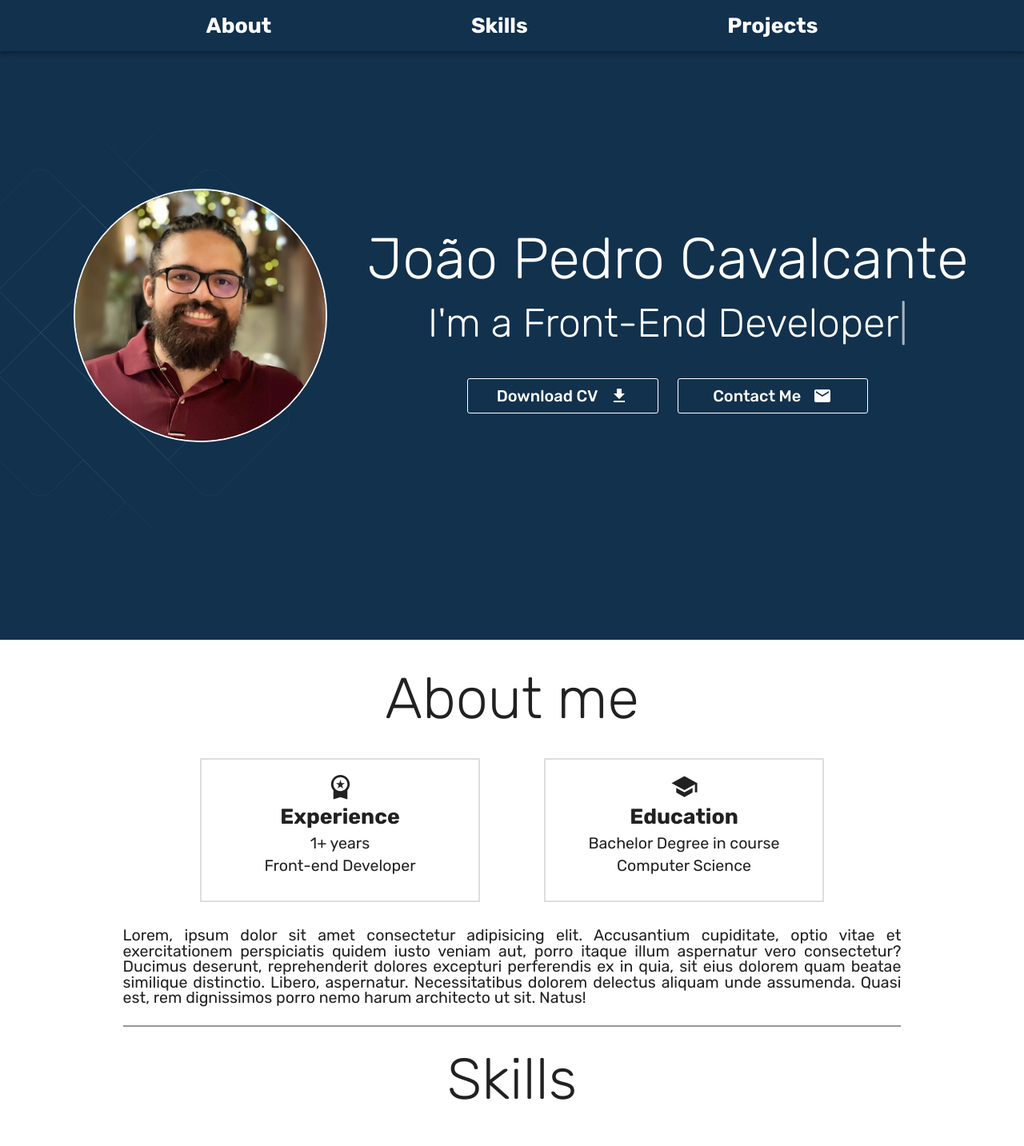
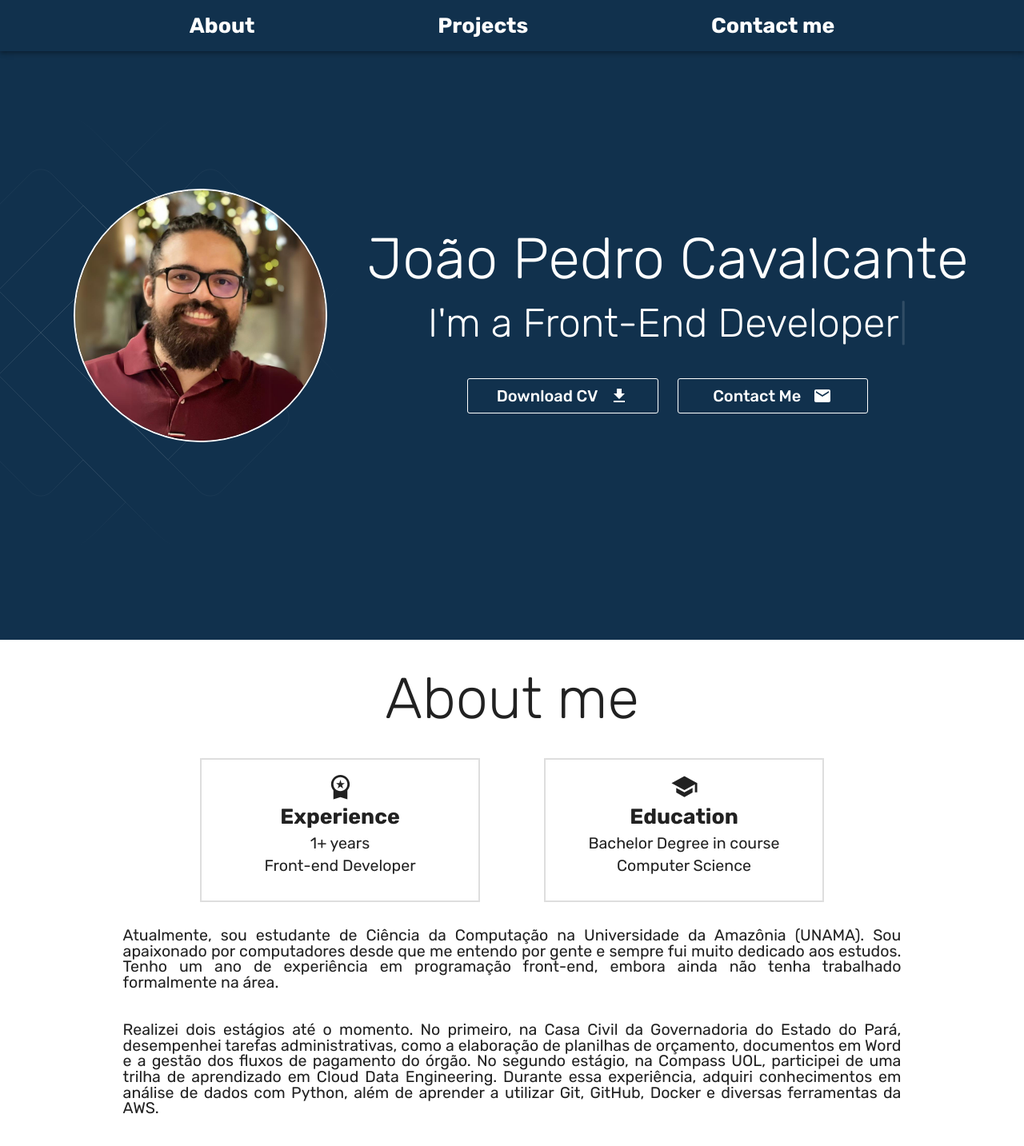
Before and after one commit to Jpedro900/portifolio, a React (Vite) app: page / in a window 1280 px wide. Shown: the top 1433 px of the page at 80% size. Built offline with nearby package versions, Linux system fonts and the light colour scheme.

Commit message:
Feat: various changes

```diff
--- a/src/components/NavBar/NavBar.tsx
+++ b/src/components/NavBar/NavBar.tsx
@@ -1,19 +1,29 @@
 import { AppBar, MenuItem, Toolbar, styled } from "@mui/material"
+import React from "react"
 
-const NavBar = () => {
+const NavBar: React.FC = () => {
 
     const StyledToolBar = styled(Toolbar)(() => ({
         display: 'flex',
         justifyContent: 'space-evenly',
     }))
 
+    const handleClick = (event: React.MouseEvent<HTMLLIElement>) => {
+      const target = event.target as HTMLLIElement;
+      const sectionId = target.innerText.toLowerCase();
+      const element = document.getElementById(`${sectionId.replace(" ","")}Section`);
+      if (element) {
+          element.scrollIntoView({ behavior: 'smooth' });
+      }
+    };
+
     return (
       <>
         <AppBar position="absolute">
             <StyledToolBar>
-                <MenuItem>About</MenuItem>
-                <MenuItem>Skills</MenuItem>
-                <MenuItem>Projects</MenuItem>
+                <MenuItem onClick={handleClick}>About</MenuItem>
+                <MenuItem onClick={handleClick}>Projects</MenuItem>
+                <MenuItem onClick={handleClick}>Contact me</MenuItem>
             </StyledToolBar>
         </AppBar>
       </>
--- a/src/pages/Home/About/About.tsx
+++ b/src/pages/Home/About/About.tsx
@@ -7,7 +7,7 @@ const About = () => {
 
     return (
       <>
-        <Grid container p={4}>
+        <Grid container p={4} id="aboutSection">
           <Grid item xs={12}>
             <Typography variant="h1" color="secondary.contrastText" textAlign="center">About me</Typography>
           </Grid>
@@ -51,11 +51,16 @@ const About = () => {
           </Grid>
           <Grid item xs={12} display="flex" justifyContent="center">
             <Box
-                width={"80%"}
+                width={{ xs:"95%" , md:"80%" }}
                 borderBottom="2px solid #979797"
                 paddingBottom={3}
+                textAlign= "justify"
                 >
-                <Typography variant="body2" color="secondary.contrastText" textAlign="justify" lineHeight={1}>Lorem, ipsum dolor sit amet consectetur adipisicing elit. Accusantium cupiditate, optio vitae et exercitationem perspiciatis quidem iusto veniam aut, porro itaque illum aspernatur vero consectetur? Ducimus deserunt, reprehenderit dolores excepturi perferendis ex in quia, sit eius dolorem quam beatae similique distinctio. Libero, aspernatur. Necessitatibus dolorem delectus aliquam unde assumenda. Quasi est, rem dignissimos porro nemo harum architecto ut sit. Natus!</Typography>
+                <Typography variant="body2" color="secondary.contrastText" lineHeight={1}>Atualmente, sou estudante de Ciência da Computação na Universidade da Amazônia (UNAMA). Sou apaixonado por computadores desde que me entendo por gente e sempre fui muito dedicado aos estudos. Tenho um ano de experiência em programação front-end, embora ainda não tenha trabalhado formalmente na área. </Typography>
+                <br/>
+                <Typography variant="body2" color="secondary.contrastText" lineHeight={1}>Realizei dois estágios até o momento. No primeiro, na Casa Civil da Governadoria do Estado do Pará, desempenhei tarefas administrativas, como a elaboração de planilhas de orçamento, documentos em Word e a gestão dos fluxos de pagamento do órgão. No segundo estágio, na Compass UOL, participei de uma trilha de aprendizado em Cloud Data Engineering. Durante essa experiência, adquiri conhecimentos em análise de dados com Python, além de aprender a utilizar Git, GitHub, Docker e diversas ferramentas da AWS.</Typography>
+                <br/>
+                <Typography variant="body2" color="secondary.contrastText" lineHeight={1}>Sou uma pessoa muito dedicada e comprometida com meus objetivos. Sempre busco aprender coisas novas e me aperfeiçoar em tudo que faço. Além disso, sou muito comunicativo e gosto de trabalhar em equipe.</Typography>
             </Box>
           </Grid>
           <Grid item xs={12}>
--- a/src/pages/Home/ContactMe/ContactMe.tsx
+++ b/src/pages/Home/ContactMe/ContactMe.tsx
@@ -10,7 +10,7 @@ const ContactMe = () => {
 
     return (
       <>
-        <StyledContactMe>
+        <StyledContactMe id="contactmeSection">
             <Typography variant="h1" color="secondary.contrastText" textAlign="center" mb={4}>Contact Me</Typography>
             <Grid container height="80%" display="flex" justifyContent="center">
                 <FormEmail />
--- a/src/pages/Home/Hero/Hero.tsx
+++ b/src/pages/Home/Hero/Hero.tsx
@@ -70,7 +70,7 @@ const Hero = () => {
                     </StyledButton>
                   </Grid>
                   <Grid item xs={12} md={4} display="flex" justifyContent="center">
-                    <StyledButton onClick={() => console.log("Contact")} >
+                    <StyledButton onClick={() => document.getElementById('contactmeSection')?.scrollIntoView({ behavior:"smooth"})} >
                       <Typography variant="h6">Contact Me</Typography>
                       <EmailIcon />
                     </StyledButton>
--- a/src/pages/Home/Home.tsx
+++ b/src/pages/Home/Home.tsx
@@ -4,12 +4,23 @@ import ContactMe from "./ContactMe/ContactMe"
 import Footer from "./Footer/Footer"
 import Hero from "./Hero/Hero"
 import Projects from "./Projects/Projects"
+import { useState, useEffect } from "react"
 
 const Home = () => {
 
+    const [isMobile, setIsMobile] = useState(false)
+
+    useEffect(() => {
+        if (window.innerWidth < 960) {
+            setIsMobile(true)
+        } else {
+            setIsMobile(false)
+        }
+    }, [])
+
     return (
       <>
-        <NavBar />
+        {!isMobile && <NavBar />}
         <Hero />
         <About />
         <Projects />
--- a/src/pages/Home/Projects/Projects.tsx
+++ b/src/pages/Home/Projects/Projects.tsx
@@ -15,7 +15,7 @@ const Projects = () => {
 
     return (
       <>
-        <StyledProjects>
+        <StyledProjects id='projectsSection'>
             <Typography variant="h1" color="primary.contrastText" textAlign="center" mb={4}>Projects</Typography>
             <Grid container display="flex" justifyContent="center" gap={10} mb={4}>
               <Grid xs={12} md={5}>
```
